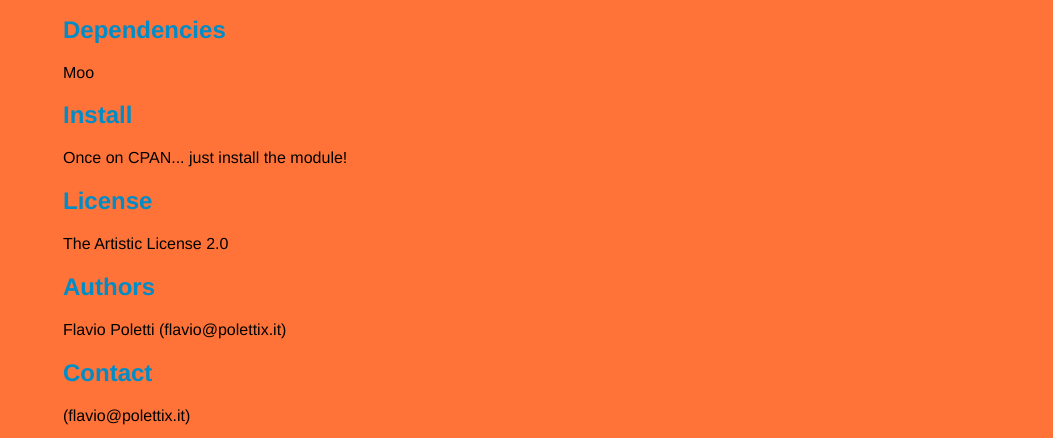
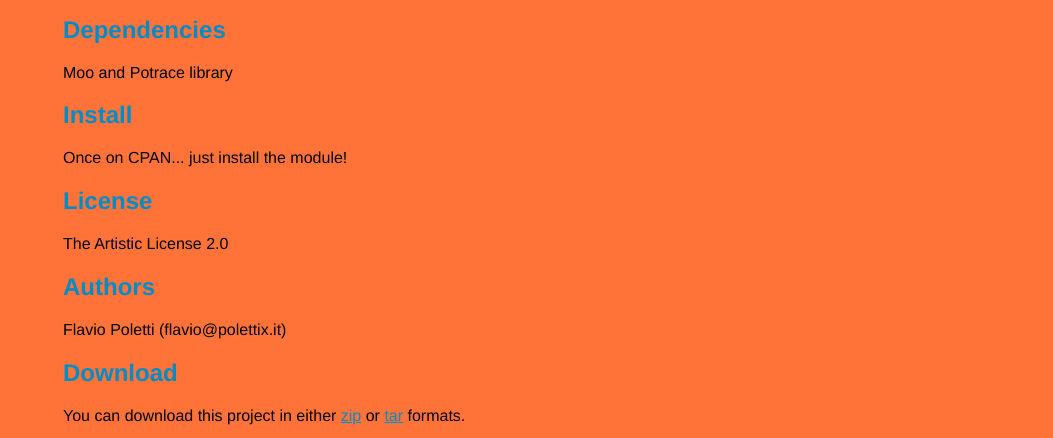
Before and after one commit to polettix/Graphics-Potrace, a plain HTML site: page index.html in a window 1280 px wide. Shown: the part 303-741 px from the top of the page, without its empty margins (227-1280 px from the left). Drawn offline with Linux system fonts and the light colour scheme.

Commit message:
personalizations

```diff
--- a/index.html
+++ b/index.html
@@ -36,10 +36,8 @@
   <div id="container">
 
     <div class="download">
-      <a href="https://github.com/polettix/Graphics-Potrace/zipball/master">
-        <img border="0" width="90" src="https://github.com/images/modules/download/zip.png"></a>
-      <a href="https://github.com/polettix/Graphics-Potrace/tarball/master">
-        <img border="0" width="90" src="https://github.com/images/modules/download/tar.png"></a>
+      <a href="https://github.com/polettix/Graphics-Potrace/zipball/master"><img border="0" width="90" src="https://github.com/images/modules/download/zip.png"></a>
+      <a href="https://github.com/polettix/Graphics-Potrace/tarball/master"><img border="0" width="90" src="https://github.com/images/modules/download/tar.png"></a>
     </div>
 
     <h1><a href="https://github.com/polettix/Graphics-Potrace">Graphics-Potrace</a>
@@ -58,7 +56,7 @@
 
 
       <h2>Dependencies</h2>
-      <p>Moo</p>
+      <p>Moo and Potrace library</p>
 
 
 
@@ -73,22 +71,14 @@
 
 
       <h2>Authors</h2>
-      <p>Flavio Poletti (flavio@polettix.it)
-<br/>      </p>
-
-
-
-      <h2>Contact</h2>
-      <p> (flavio@polettix.it)
-<br/>      </p>
+      <p>Flavio Poletti (flavio@polettix.it)<br/>      </p>
 
 
     <h2>Download</h2>
     <p>
       You can download this project in either
       <a href="https://github.com/polettix/Graphics-Potrace/zipball/master">zip</a> or
-      <a href="https://github.com/polettix/Graphics-Potrace/tarball/master">tar formats.
-    </p>
+      <a href="https://github.com/polettix/Graphics-Potrace/tarball/master">tar</a> formats.
     <p>You can also clone the project with <a href="http://git-scm.com">Git</a>
       by running:
       <pre>$ git clone git://github.com/polettix/Graphics-Potrace</pre>
```
